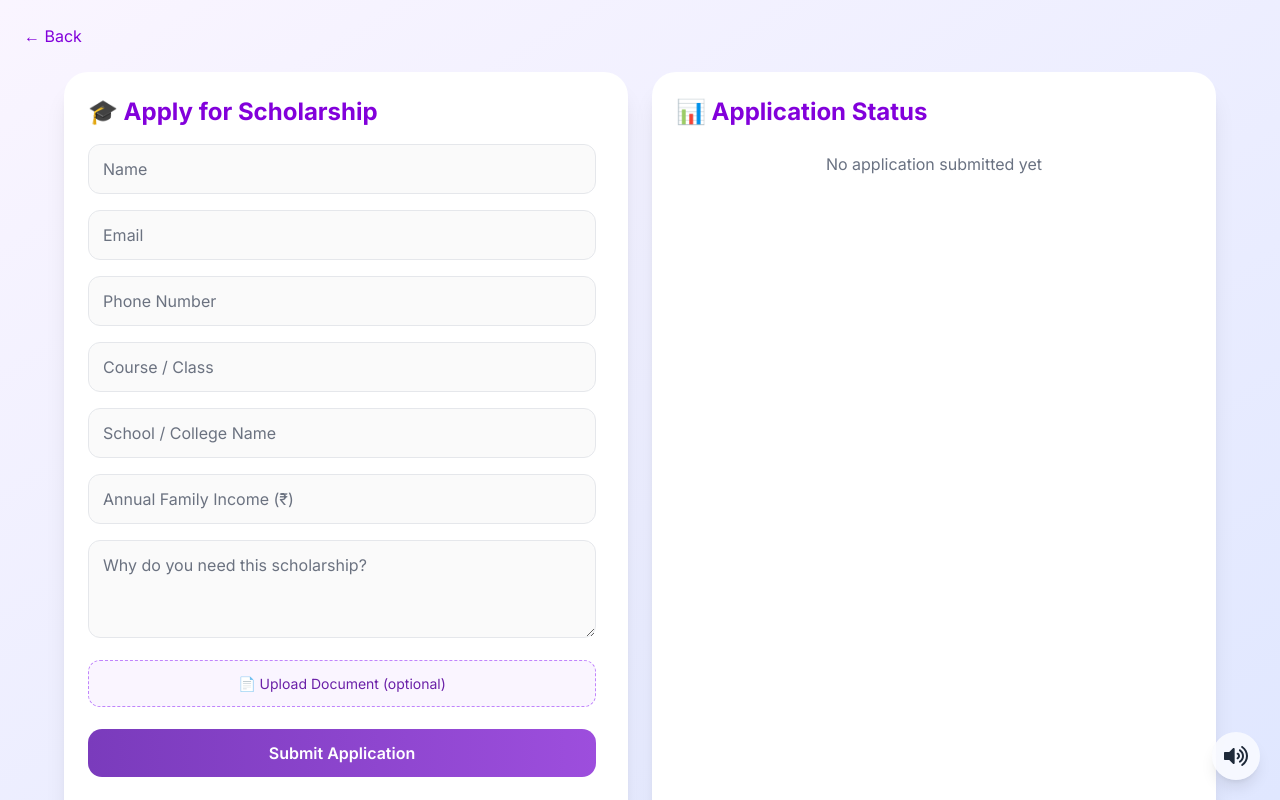
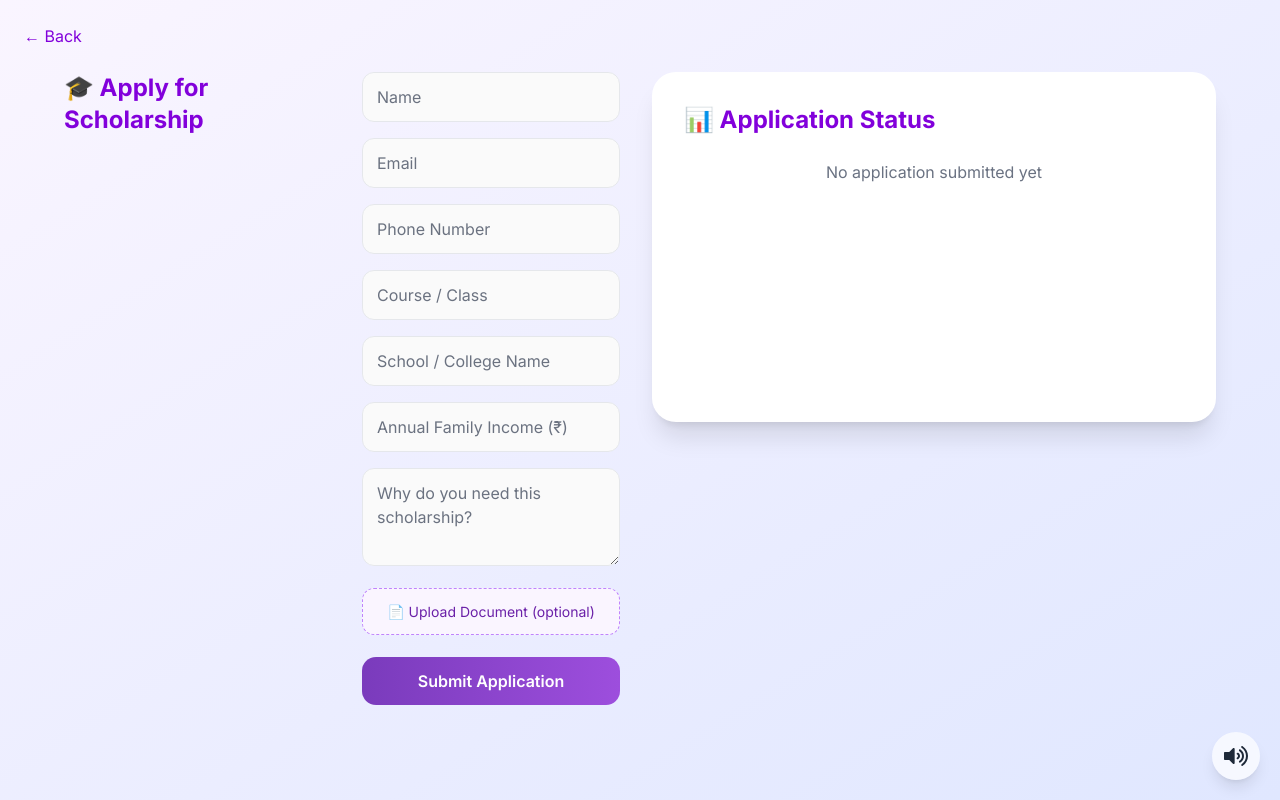
Before and after one commit to PathakAnshika/ShivTempleWebsite, a Next.js app: page /scholarship/apply in a window 1280 px wide. Built offline with nearby package versions, Linux system fonts and the light colour scheme.

Commit message:
Upgrade Next.js to fix security vulnerability

```diff
--- a/app/scholarship/apply/page.jsx
+++ b/app/scholarship/apply/page.jsx
@@ -56,7 +56,7 @@ export default function ApplyPage() {
    <div className="max-w-6xl mx-auto grid md:grid-cols-2 gap-6 h-full">
 
         {/* ================= LEFT: FORM ================= */}
-      <div className="bg-white rounded-3xl shadow-xl p-6 h-full overflow-y-auto">
+      <div className="max-w-6xl mx-auto grid md:grid-cols-2 gap-8 items-start">
           <h2 className="text-2xl font-bold text-purple-700 mb-4">
             🎓 Apply for Scholarship
           </h2>
@@ -65,7 +65,7 @@ export default function ApplyPage() {
         </div>
 
         {/* ================= RIGHT: STATUS ================= */}
-       <div className="bg-white rounded-3xl shadow-xl p-6 h-full overflow-hidden">
+      <div className="bg-white rounded-3xl shadow-xl p-6 md:p-8 max-h-[350px]">
 
           <h2 className="text-2xl font-bold text-purple-700 mb-6">
             📊 Application Status
```
